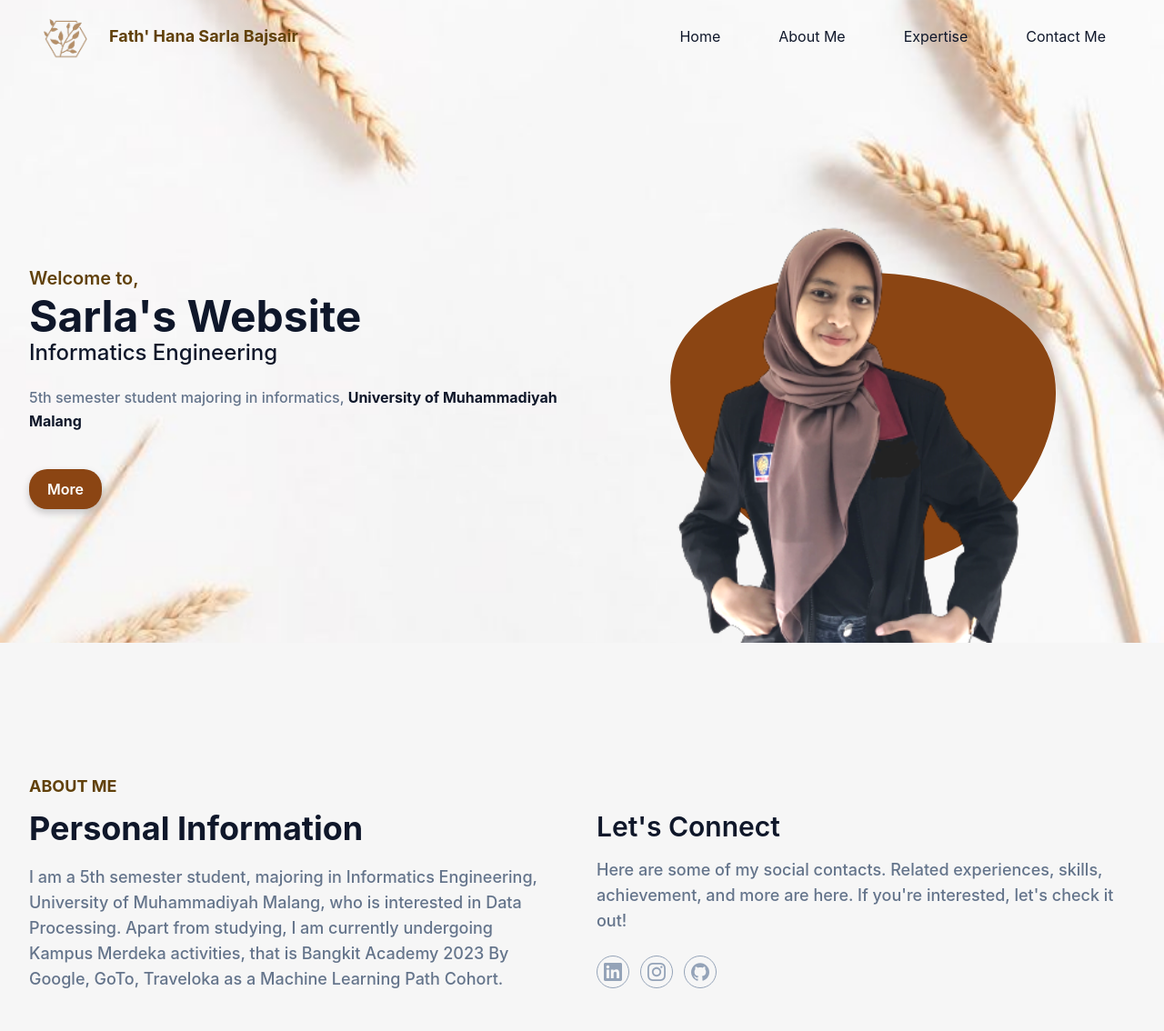
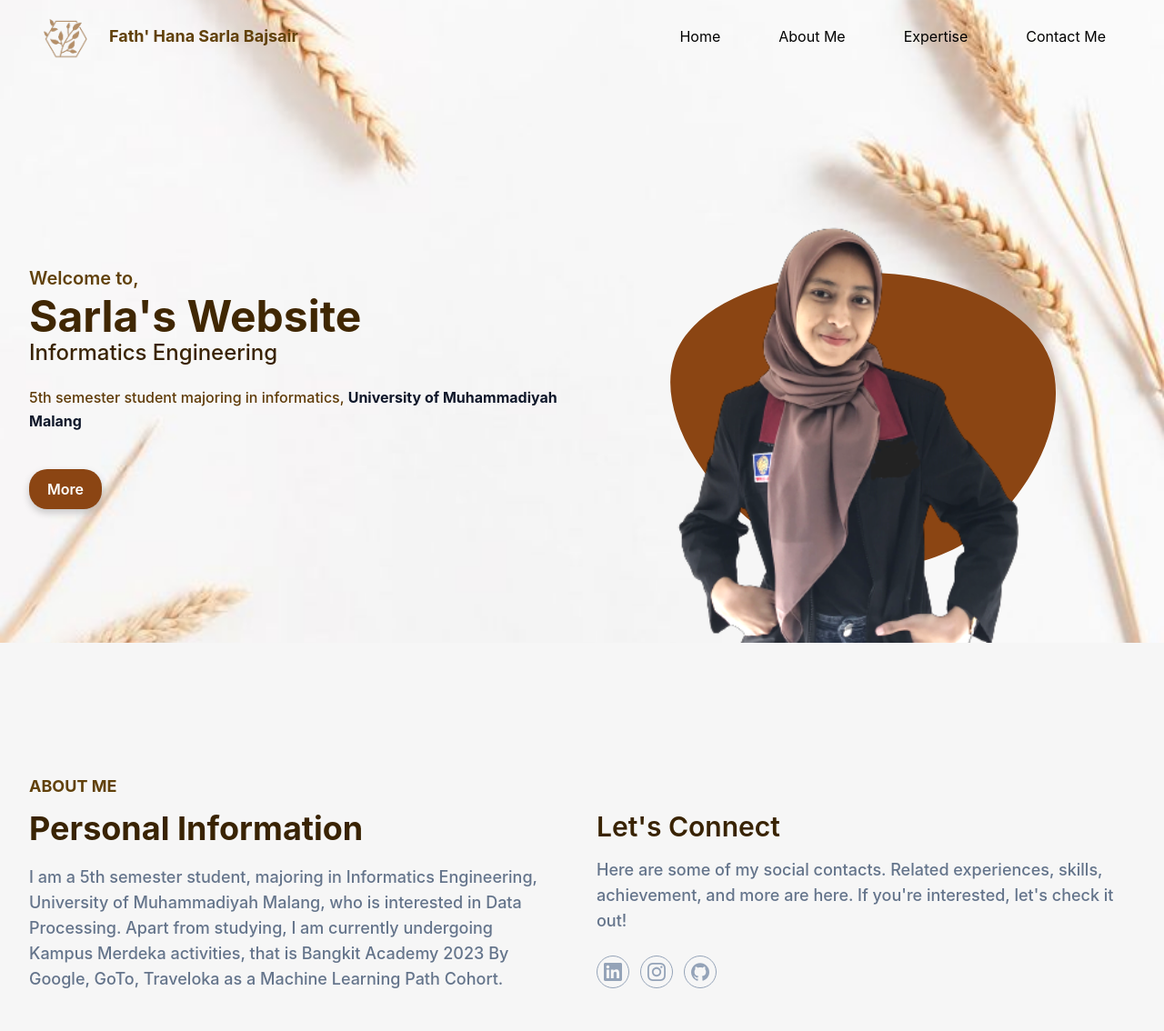
Before and after one commit to SarlaBajsair/sarlabajsair.github.io, a website: page index.html in a window 1280 px wide. Shown: the top 1134 px of the page at 91% size. Drawn offline with nearby package versions, Linux system fonts and the light colour scheme.

Commit message:
second commit

```diff
--- a/index.html
+++ b/index.html
@@ -35,16 +35,16 @@
                         <nav id="nav-menu" class="hidden absolute py-5 bg-white shadow-lg rounded-lg max-w-[250px] w-full right-4 top-full lg:block lg:static lg:bg-transparent lg:max-w-full lg:shadow-none lg:rounded-none dark:bg-dark dark:shadow-slate-500 lg:dark:bg-transparent">
                             <ul class="block lg:flex">
                                 <li class="group">
-                                    <a href="#home" class="text-base text-dark py-2 mx-8 flex group-hover:text-primary dark:text-white">Home</a>
+                                    <a href="#home" class="text-base text-black py-2 mx-8 flex group-hover:text-primary dark:text-white">Home</a>
                                 </li>
                                 <li class="group">
-                                    <a href="#about" class="text-base text-dark py-2 mx-8 flex group-hover:text-primary dark:text-white">About Me</a>
+                                    <a href="#about" class="text-base text-black py-2 mx-8 flex group-hover:text-primary dark:text-white">About Me</a>
                                 </li>
                                 <li class="group">
-                                    <a href="#clients" class="text-base text-dark py-2 mx-8 flex group-hover:text-primary dark:text-white">Expertise</a>
+                                    <a href="#clients" class="text-base text-black py-2 mx-8 flex group-hover:text-primary dark:text-white">Expertise</a>
                                 </li>
                                 <li class="group">
-                                    <a href="#contact" class="text-base text-dark py-2 mx-8 flex group-hover:text-primary dark:text-white">Contact Me</a>
+                                    <a href="#contact" class="text-base text-black py-2 mx-8 flex group-hover:text-primary dark:text-white">Contact Me</a>
                                 </li>
                             </ul>
                         </nav>
@@ -61,9 +61,9 @@
             <div class="container">
                 <div class="flex flex-wrap">
                     <div class="w-full self-center px-4 lg:w-1/2" data-aos="fade-right">
-                        <h1 class="text-base font-semibold text-primary md:text-xl" data-aos="fade-right">Welcome to, <span class="block font-bold text-dark text-4xl mt-1 lg:text-5xl dark:text-white">Sarla's Website</span></h1>
-                        <h2 class="font-medium text-slate-500 text-lg mb-5 lg:text-2xl" data-aos="fade-right"><span class="text-dark dark:text-white">Informatics Engineering</h2>
-                        <p class="font-medium text-secondary mb-10 leading-relaxed" data-aos="fade-right">5th semester student majoring in informatics, <span class="text-dark font-bold dark:text-white">University of Muhammadiyah Malang </span></p>
+                        <h1 class="text-base font-semibold text-primary md:text-xl" data-aos="fade-right">Welcome to, <span class="block font-bold text-dark text-4xl mt-1 lg:text-5xl dark:text-white" style="color: rgb(64, 39, 3);">Sarla's Website</span></h1>
+                        <h2 class="font-medium text-slate-500 text-lg mb-5 lg:text-2xl" data-aos="fade-right"><span class="text-dark" style="color: rgb(57, 35, 3);">Informatics Engineering</h2>
+                        <p class="font-medium text-secondary mb-10 leading-relaxed" data-aos="fade-right" style="color: rgb(95, 59, 8);">5th semester student majoring in informatics, <span class="text-dark font-bold dark:text-white">University of Muhammadiyah Malang </span></p>
                         <button class="text-base font-semibold text-white" style="background-color: #8B4513; padding: 10px 20px; border-radius: 20px; box-shadow: 0px 4px 8px rgba(0, 0, 0, 0.2); transition: box-shadow 0.3s ease-in-out, opacity 0.3s ease-in-out;" data-aos="fade-right" onclick="window.location.href='https://www.linkedin.com/in/fath-hana-sarla-bajsair-60a3a2222/'">More</button>
                     </div>
                     <div class="w-full self-end px-4 lg:w-1/2">
@@ -83,16 +83,16 @@
         <!-- Hero Section End -->
 
         <!-- About Section Start -->
-        <section id="about" class="pt-36 pb-32 dark:bg-dark">
+        <section id="about" class="pt-36 pb-32" style="background-color: rgb(246,246,246,255);">
             <div class="container">
                 <div class="flex flex-wrap">
                     <div class="w-full px-4 mb-10 lg:w-1/2" data-aos="fade-up" data-aos-anchor-placement="bottom-bottom">
                         <h4 class="font-bold uppercase text-primary text-lg mb-3">About Me</h4>
-                        <h2 class="font-bold text-dark text-3xl mb-5 max-w-md lg:text-4xl dark:text-white">Personal Information</h2>
+                        <h2 class="font-bold text-dark text-3xl mb-5 max-w-md lg:text-4xl" style="color: rgb(57, 35, 3);">Personal Information</h2>
                         <p class="font-medium text-base text-secondary max-w-xl lg:text-lg">I am a 5th semester student, majoring in Informatics Engineering, University of Muhammadiyah Malang, who is interested in Data Processing. Apart from studying, I am currently undergoing Kampus Merdeka activities, that is Bangkit Academy 2023 By Google, GoTo, Traveloka as a Machine Learning Path Cohort.</p>
                     </div>
                     <div class="w-full px-4 lg:w-1/2" data-aos="fade-up" data-aos-anchor-placement="bottom-bottom">
-                        <h3 class="font-semibold text-dark text-2xl mb-4 lg:text-3xl lg:pt-10 dark:text-white">Let's Connect</h3>
+                        <h3 class="font-semibold text-dark text-2xl mb-4 lg:text-3xl lg:pt-10 dark:text-white" style="color: rgb(57, 35, 3);">Let's Connect</h3>
                         <p class="font-medium text-base text-secondary mb-6 lg:text-lg">Here are some of my social contacts. Related experiences, skills, achievement, and more are here. If you're interested, let's check it out!</p>
                         <div class="flex items-center">
                             <!-- Linkedin -->
@@ -146,7 +146,7 @@
 
 
         <!-- Contact Section Start -->
-        <section id="contact" class="pt-36 pb-32 dark:bg-slate-800">
+        <section id="contact" class="pt-36 pb-32 dark:bg-slate-800" style="background-color: rgb(246,246,246,255);">
             <div class="container">
                 <div class="w-full px-4" data-aos="fade-up" data-aos-anchor-placement="bottom-bottom">
                     <div class="max-w-xl mx-auto text-center mb-16">
@@ -180,7 +180,7 @@
         <!-- Contact Section End -->
 
         <!-- Footer Start -->
-        <footer class="pt-24 pb-12" style="background-color: #733407">
+        <footer class="pt-24 pb-12" style="background-color: #662e06">
             <div class="container">
                 <div class="flex flex-wrap">
                     <div class="w-full md:w-1/3 px-4 mb-12 md:mb-0 text-center md:text-left" style="color: white;">
```
